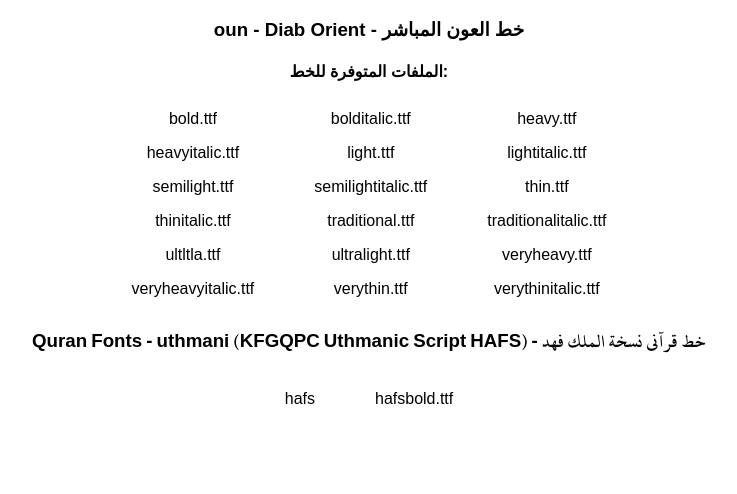
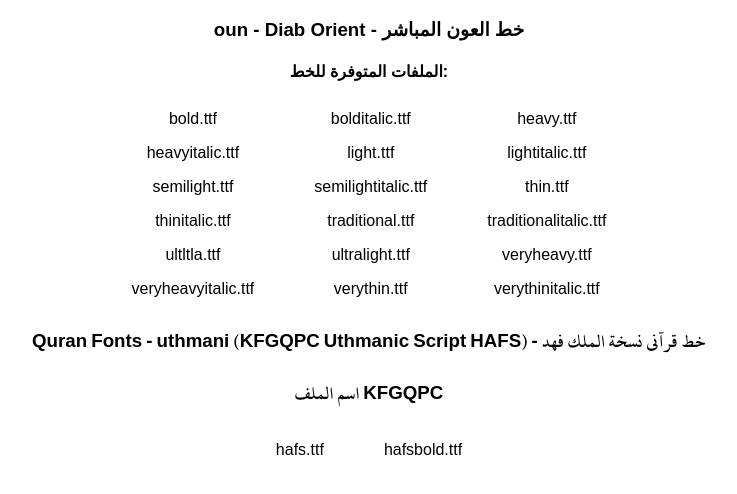
Before and after one commit to kalbanwan/fonts, a website: page index.html in a window 1280 px wide. Shown: the whole page, without its empty margins (271-1008 px from the left). Drawn offline with Linux system fonts and the light colour scheme; a web font is replaced by a local one.

Commit message:
fixed index.html

```diff
--- a/index.html
+++ b/index.html
@@ -76,8 +76,9 @@
 <h3 class="kuhafs">Quran Fonts - uthmani (KFGQPC Uthmanic Script HAFS) - خط قرآني نسخة الملك فهد</h3>
 <table class="kuhafs">
   <tr>
-    <td>hafs</td>
+    <td>hafs.ttf</td>
     <td>hafsbold.ttf</td>
   </tr>
+  <h3 class="kuhafs">اسم الملف KFGQPC</h3>
 </body>
 </html>
```
